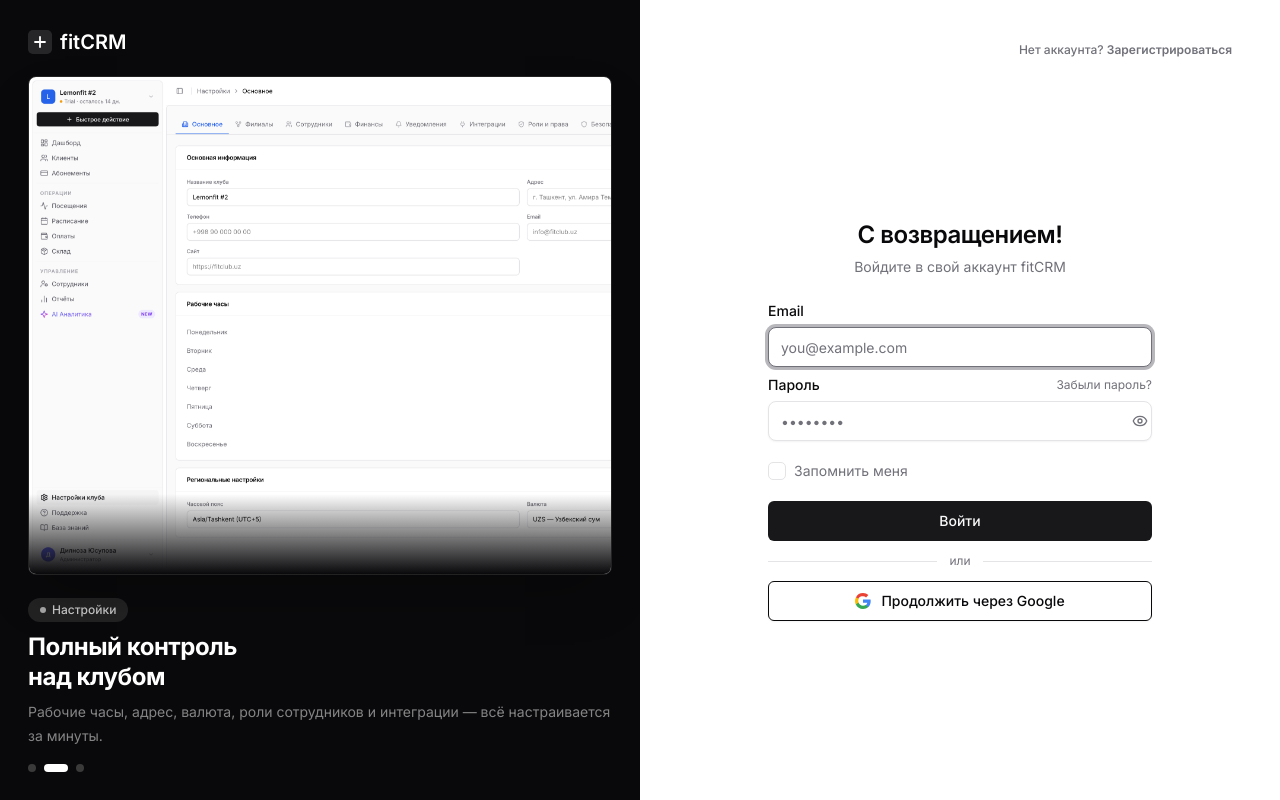
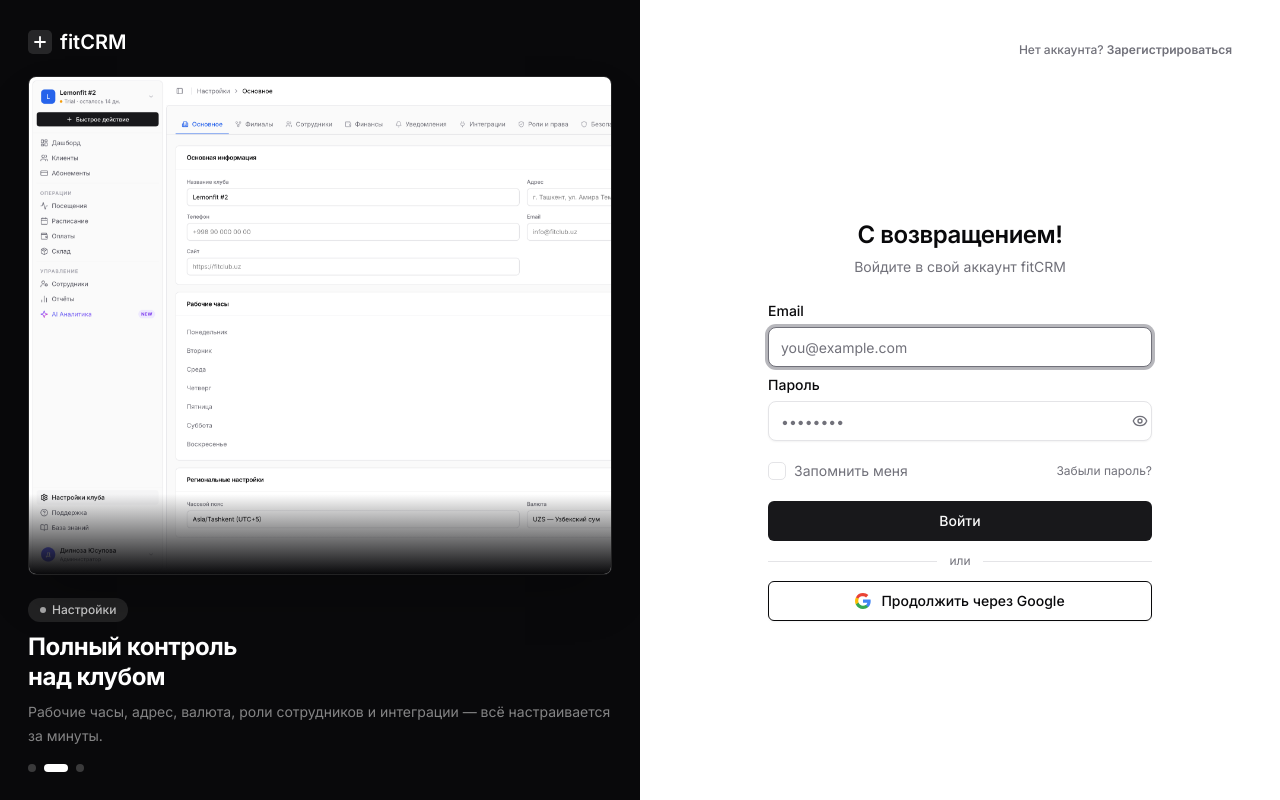
Before and after one commit to dadada12332/fitcrm, a Next.js app: page /login in a window 1280 px wide. Built offline with nearby package versions, Linux system fonts and the light colour scheme.

Commit message:
Align password recovery link with remember option

```diff
--- a/src/components/auth/LoginForm.tsx
+++ b/src/components/auth/LoginForm.tsx
@@ -60,14 +60,9 @@
 
               {/* Password */}
               <div className="flex flex-col gap-1.5">
-                <div className="flex items-center justify-between">
                 <label className="text-sm font-medium text-foreground" htmlFor="password">
                   Пароль
                 </label>
-                  <Link href="/forgot-password" className="text-xs text-muted-foreground hover:text-foreground hover:underline">
-                    Забыли пароль?
-                  </Link>
-                </div>
                 <div className="relative">
                   <Input id="password" name="password" type={showPw ? "text" : "password"} placeholder="••••••••" required className="pr-10" />
                   <Button
@@ -85,11 +80,15 @@
               </div>
             </div>
 
-            {/* Remember me */}
+            <div className="flex items-center justify-between gap-4">
               <label className="flex cursor-pointer items-center gap-2 select-none">
                 <Checkbox name="rememberMe" aria-label="Запомнить меня" />
                 <span className="text-sm text-muted-foreground">Запомнить меня</span>
               </label>
+              <Link href="/forgot-password" className="shrink-0 text-xs text-muted-foreground hover:text-foreground hover:underline">
+                Забыли пароль?
+              </Link>
+            </div>
 
             {state.error && (
               <p className="text-center text-sm text-destructive" role="alert">{state.error}</p>
```
Lines whose indentation alone changed are shown as unchanged.
